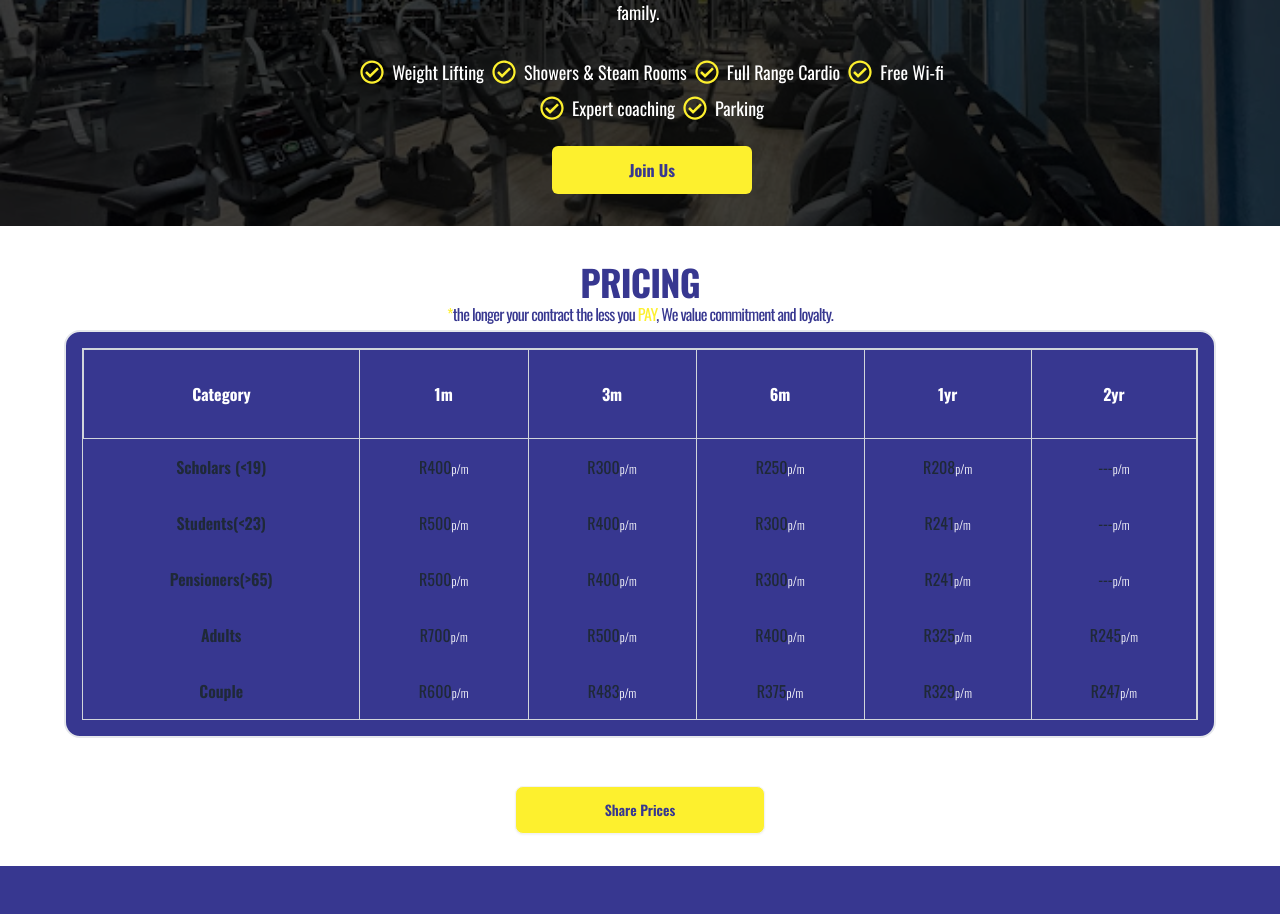
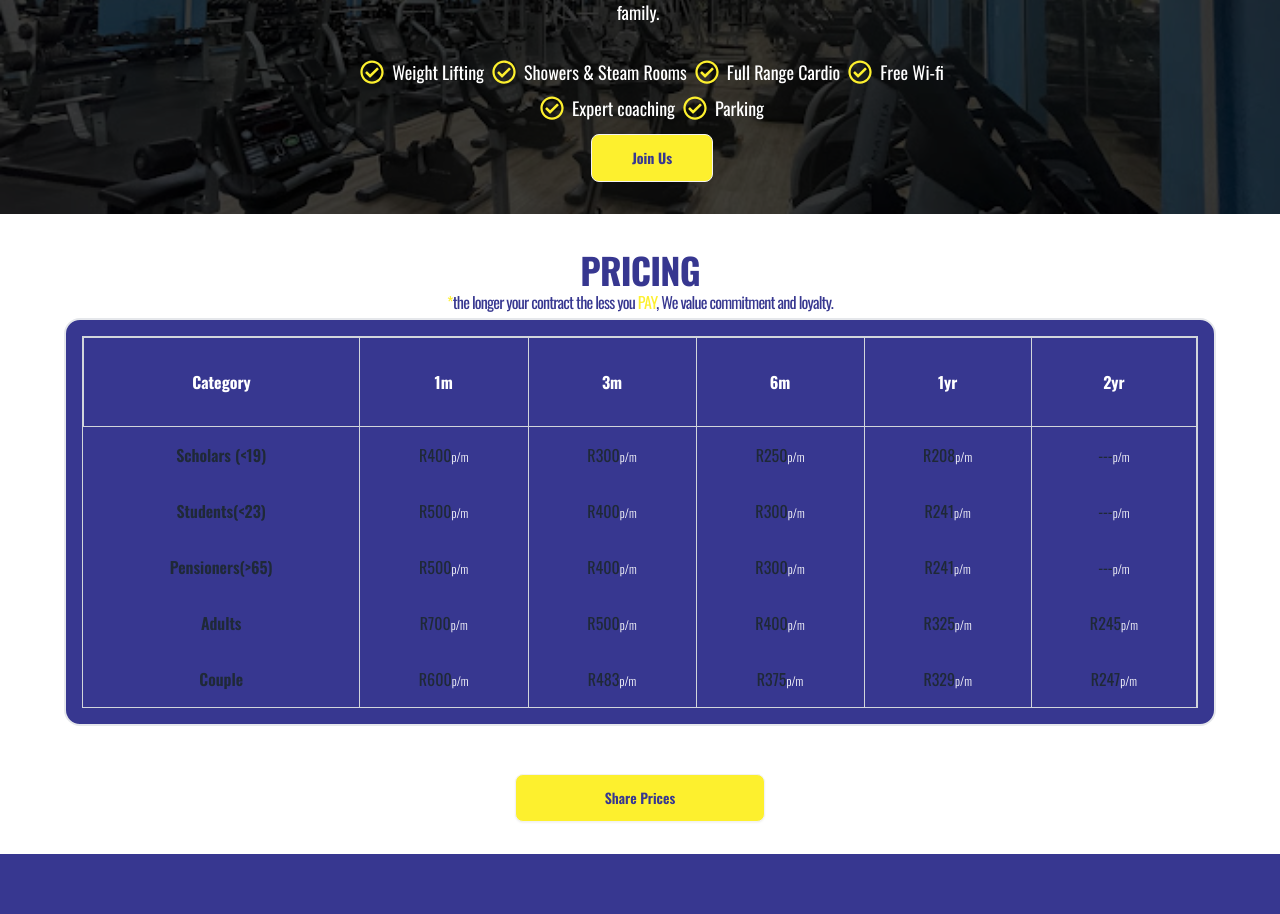
Before and after one commit to Prashely/Health-Zone-Gym, a React (Vite) app: page / in a window 1280 px wide. Shown: the part 1760-2674 px from the top of the page. Built offline with nearby package versions, Linux system fonts and the light colour scheme.

Commit message:
damn, this time for sure

```diff
--- a/src/section/homepage/Benefits.jsx
+++ b/src/section/homepage/Benefits.jsx
@@ -65,9 +65,12 @@ const Benefits = () => {
         </div>
 
         {/* Call to Action */}
-        <button className="mt-6 px-6 py-3 text-bgPrimary bg-bgSecondary font-bold rounded-md md:w-[200px]">
+        <a
+          className="btn bg-bgSecondary text-bgPrimary px-10 py-4 font-black mt-3"
+          href="#contact"
+        >
           Join Us
-        </button>
+        </a>
       </div>
     </section>
   );
```
